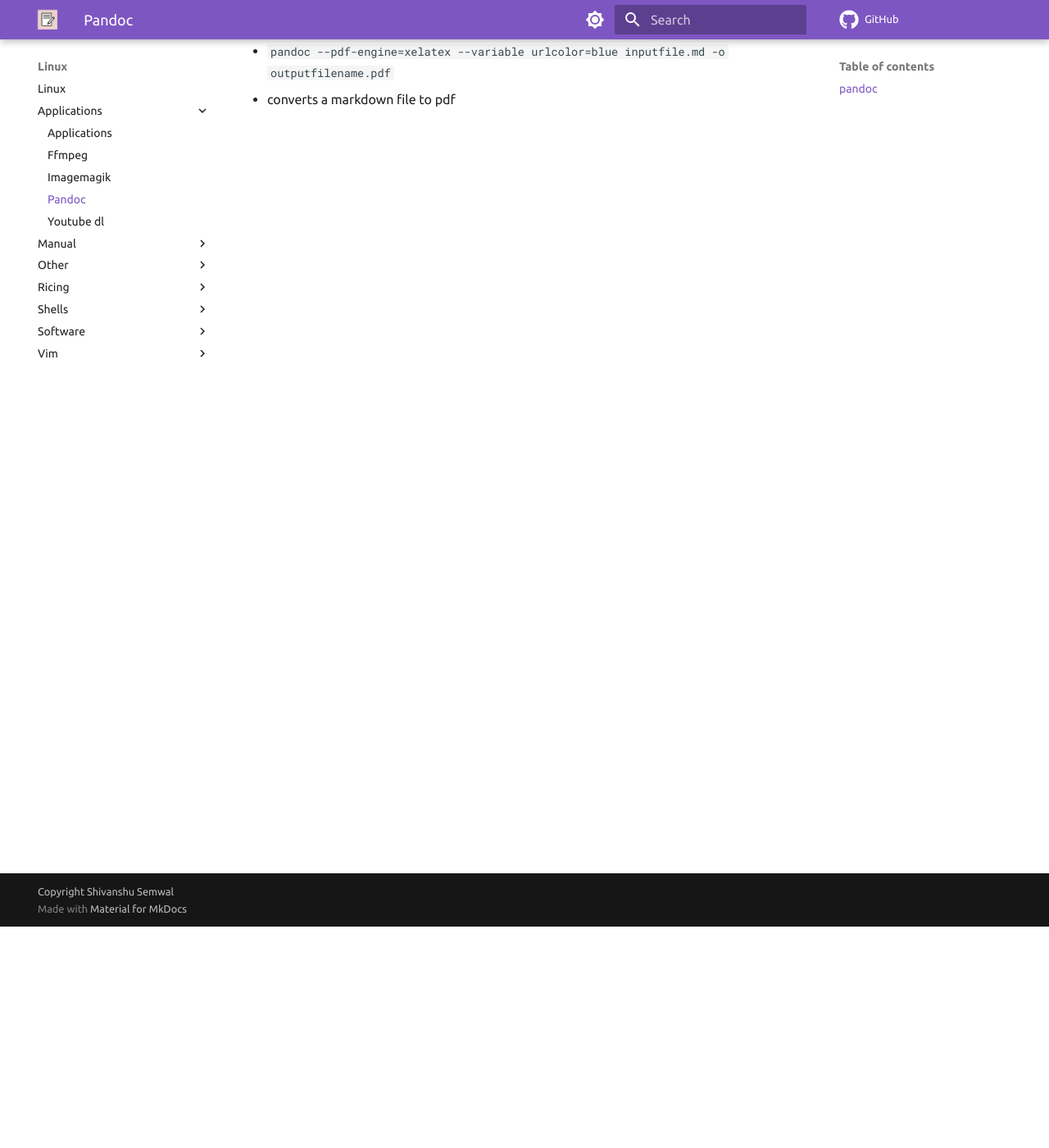
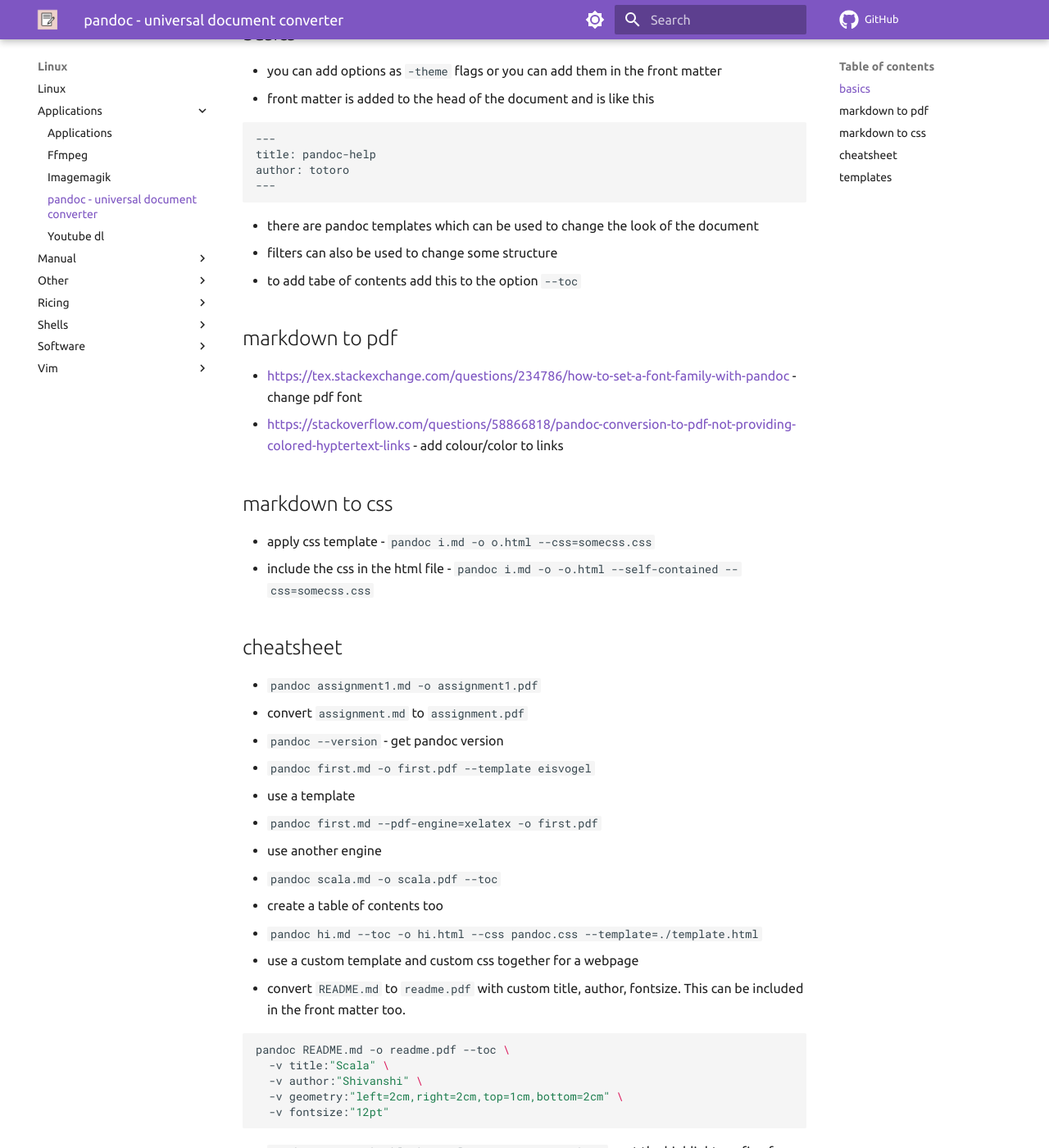
Before and after one commit to shivanshu-semwal/notes, an MkDocs documentation site: the page built from docs/linux/applications/pandoc.md, in a window 1280 px wide and 1400 px high, scrolled down 270 px. Shown: the whole window at 82% size. Built offline with MkDocs 1.6.1 and Material for MkDocs 9.7.7, drawn with Linux system fonts in a browser that asks for light colours; comment, search, counter and statistics services are not loaded; some of the changed text lies outside the part shown.

````diff
--- a/docs/linux/applications/pandoc.md
+++ b/docs/linux/applications/pandoc.md
@@ -1,6 +1,67 @@
-## pandoc
+# pandoc - universal document converter
 
-`pandoc` is a document converter.
+- made using haskell
+
+## basics
+
+- you can add options as `-theme` flags or you can add them in the front matter
+- front matter is added to the head of the document and is like this
+
+```
+---
+title: pandoc-help
+author: totoro
+---
+```
+
+- there are pandoc templates which can be used to change the look of the document
+- filters can also be used to change some structure
+- to add tabe of contents add this to the option `--toc`
+
+## markdown to pdf
+
+- [https://tex.stackexchange.com/questions/234786/how-to-set-a-font-family-with-pandoc](https://tex.stackexchange.com/questions/234786/how-to-set-a-font-family-with-pandoc) - change pdf font
+- [https://stackoverflow.com/questions/58866818/pandoc-conversion-to-pdf-not-providing-colored-hyptertext-links](https://stackoverflow.com/questions/58866818/pandoc-conversion-to-pdf-not-providing-colored-hyptertext-links) - add colour/color to links
+
+## markdown to css
+
+- apply css template - `pandoc i.md -o o.html --css=somecss.css`
+- include the css in the html file - `pandoc i.md -o -o.html --self-contained --css=somecss.css`
+
+## cheatsheet
+
+- `pandoc assignment1.md -o assignment1.pdf`
+  - convert `assignment.md` to `assignment.pdf`
+- `pandoc --version` - get pandoc version
+- `pandoc first.md -o first.pdf --template eisvogel`
+  - use a template
+- `pandoc first.md --pdf-engine=xelatex -o first.pdf`
+  - use another engine
+- `pandoc scala.md -o scala.pdf --toc`
+  - create a table of contents too
+- `pandoc hi.md --toc -o hi.html --css pandoc.css --template=./template.html`
+  - use a custom template and custom css together for a webpage
+- convert `README.md` to `readme.pdf` with custom title, author, fontsize.
+  This can be included in the front matter too.
+
+```bash
+pandoc README.md -o readme.pdf --toc \
+  -v title:"Scala" \
+  -v author:"Shivanshi" \
+  -v geometry:"left=2cm,right=2cm,top=1cm,bottom=2cm" \
+  -v fontsize:"12pt"
+```
+
+- `pandoc --print-highlight-style pygments > my.theme` - get
+  the highlight config of pygments
+- `pandoc --list-highlight-styles` - list all highlight styles
+- `pandoc -D css > i.css` - get default css template
+- `pandoc -D html > template.html` - get default html template
 
 - `pandoc --pdf-engine=xelatex --variable urlcolor=blue inputfile.md -o outputfilename.pdf`
   - converts a markdown file to pdf
+
+
+## templates
+
+- [https://github.com/Wandmalfarbe/pandoc-latex-template](https://github.com/Wandmalfarbe/pandoc-latex-template)
````
Also changed, not shown: docs/linux/other/startup.md (added, +89 -0 lines), docs/programming/audio-video-codecs.md (deleted, +0 -15 lines), docs/programming/config.md (deleted, +0 -11 lines), docs/programming/document-formats.md (deleted, +0 -20 lines), docs/programming/pandoc.md (deleted, +0 -64 lines).
